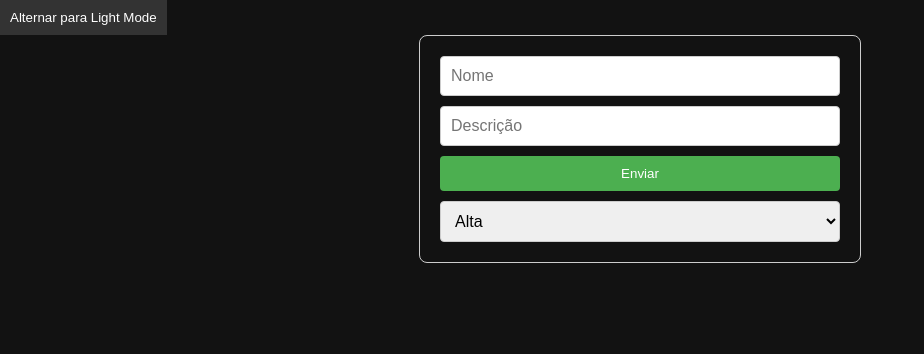
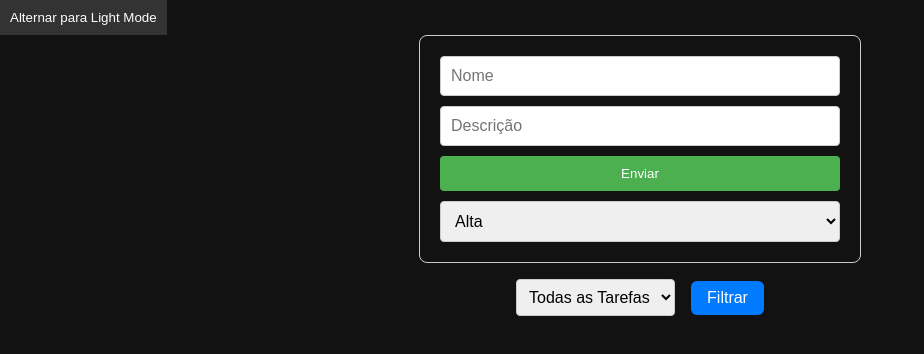
Before and after one commit to lwkas-gabriel/crud-app, a React (Vite) app: page / in a window 1280 px wide. Shown: the top 354 px of the page, without its empty margins (0-924 px from the left). Built offline with nearby package versions, Linux system fonts and the light colour scheme.

Commit message:
feat(filter-component): criando, estilizando e aplicando componente de filtro

```diff
--- a/src/App.tsx
+++ b/src/App.tsx
@@ -1,3 +1,4 @@
+import { FilterBar } from "./components/FilterBar";
 import { ItemForm } from "./components/ItemForm";
 import { ItemList } from "./components/ItemList";
 import { ThemeToggle } from "./components/ThemeToggle";
@@ -6,13 +7,15 @@ import { ThemeContextProvider } from "./contexts/ThemeContext";
 import { GlobalStyle } from "./styles/global";
 
 export function App() {
+
   return (
     <ThemeContextProvider>
       <GlobalStyle/>
       <ThemeToggle />
       <ItemProvider>
         <ItemForm />
-        <ItemList />
+        <FilterBar />
+        <ItemList/>
       </ItemProvider>
     </ThemeContextProvider>
   )
--- a/src/components/FilterBar/index.tsx
+++ b/src/components/FilterBar/index.tsx
@@ -1,3 +1,47 @@
+
+import { z } from 'zod';
+import { zodResolver } from '@hookform/resolvers/zod';
+import { useForm } from 'react-hook-form';
+import { FilterBarContainer, SelectWrapper, Button } from './styles';
+import { useContext } from 'react';
+import { ItemContext } from '../../contexts/ItemContext';
+
+const filterSchema = z.object({
+    priority: z.enum(['alta', 'média', 'baixa', 'none']),
+});
+
+type FilterFormData = z.infer<typeof filterSchema>;
+
 export function FilterBar(){
-    return <h1>FilterBar</h1>
+
+    const {filterItems} = useContext(ItemContext);
+
+    const {
+        register,
+        handleSubmit,
+        formState: { errors },
+      } = useForm<FilterFormData>({
+        resolver: zodResolver(filterSchema),
+      });
+
+    function handleSearchByPriority(data: FilterFormData){
+        //console.log(data);
+        filterItems(data.priority);
+    }
+
+    return (
+        <FilterBarContainer onSubmit={handleSubmit(handleSearchByPriority)}>
+            <SelectWrapper>
+                <select {...register('priority')}>
+                <option value="none">Todas as Tarefas</option>
+                <option value="alta">Alta</option>
+                <option value="média">Média</option>
+                <option value="baixa">Baixa</option>
+                </select>
+                {errors.priority && <p>{errors.priority.message}</p>}
+            </SelectWrapper>
+
+            <Button type="submit">Filtrar</Button>
+        </FilterBarContainer>
+    );
 }
--- a/src/components/FilterBar/styles.ts
+++ b/src/components/FilterBar/styles.ts
@@ -0,0 +1,62 @@
+import styled from "styled-components";
+
+export const FilterBarContainer = styled.form`
+    display: flex;
+    margin-top: 1rem;
+    width: 70%;
+    flex-direction: column;
+    gap: 1rem;
+    margin-bottom: 2rem;
+    margin: 1rem auto;
+
+    @media(min-width: 768px){
+        flex-direction: row;
+        align-items: center;
+        justify-content: center;
+    }
+`;
+
+export const SelectWrapper = styled.form`
+    display: flex;
+    flex-direction: column;
+    gap: .5rem;
+    width: 100%;
+
+    @media (min-width: 768px) {
+        width: auto;
+    }
+
+    select {
+        padding: 0.5rem;
+        border: 1px solid #ccc;
+        border-radius: 4px;
+        font-size: 1rem;
+        outline: none;
+        transition: border-color 0.3s ease;
+
+        &:focus {
+        border-color: #007bff;
+        }
+    }
+`;
+
+export const Button = styled.button`
+    padding:  0.5rem 1rem;
+    background-color: #007bff;
+    color: white;
+    border: none;
+    border-radius: 6px;
+    cursor: pointer;
+    font-size: 1rem;
+    transition: background-color .3s ease;
+
+    &:hover{
+        background-color: #0056b3;
+    }
+
+    &:disabled{
+        background-color: #ccc;
+        cursor: not-allowed;
+    }
+
+`;
```
